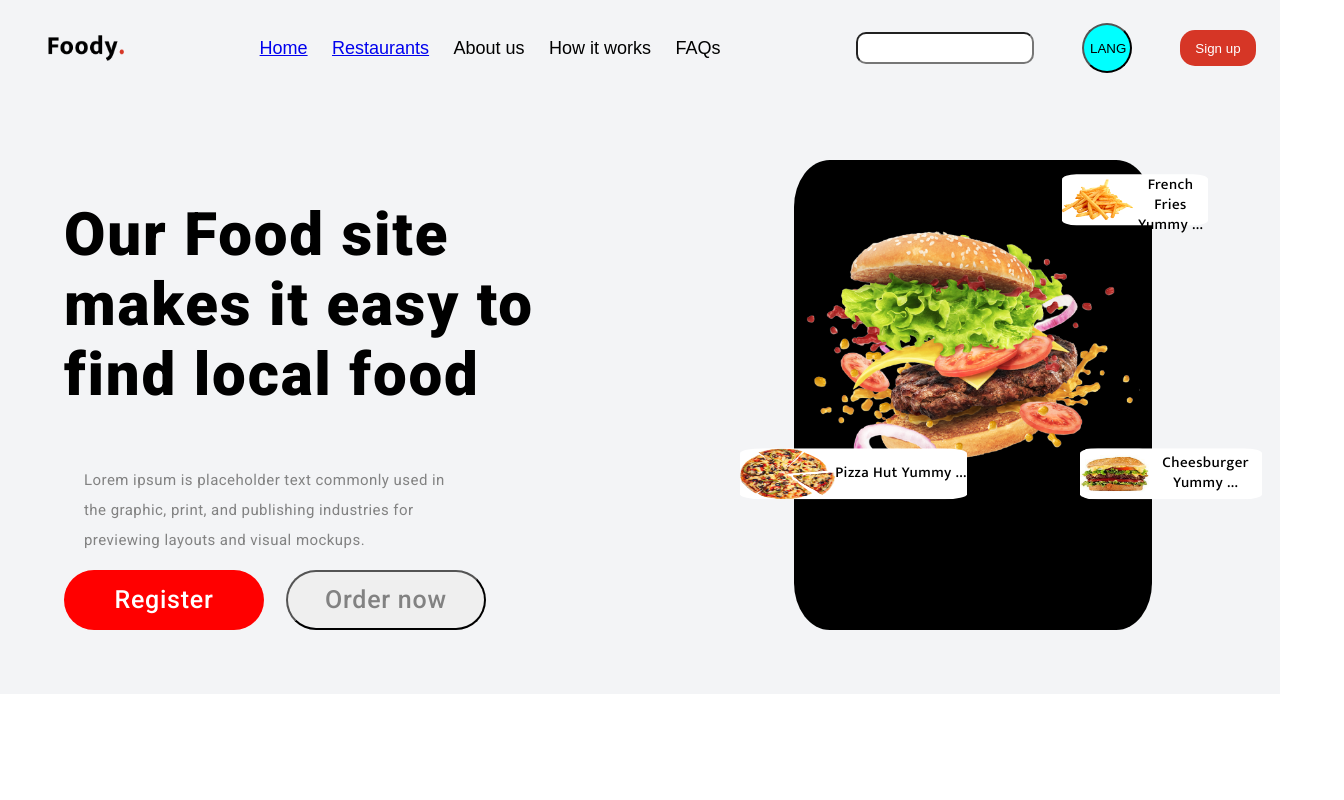
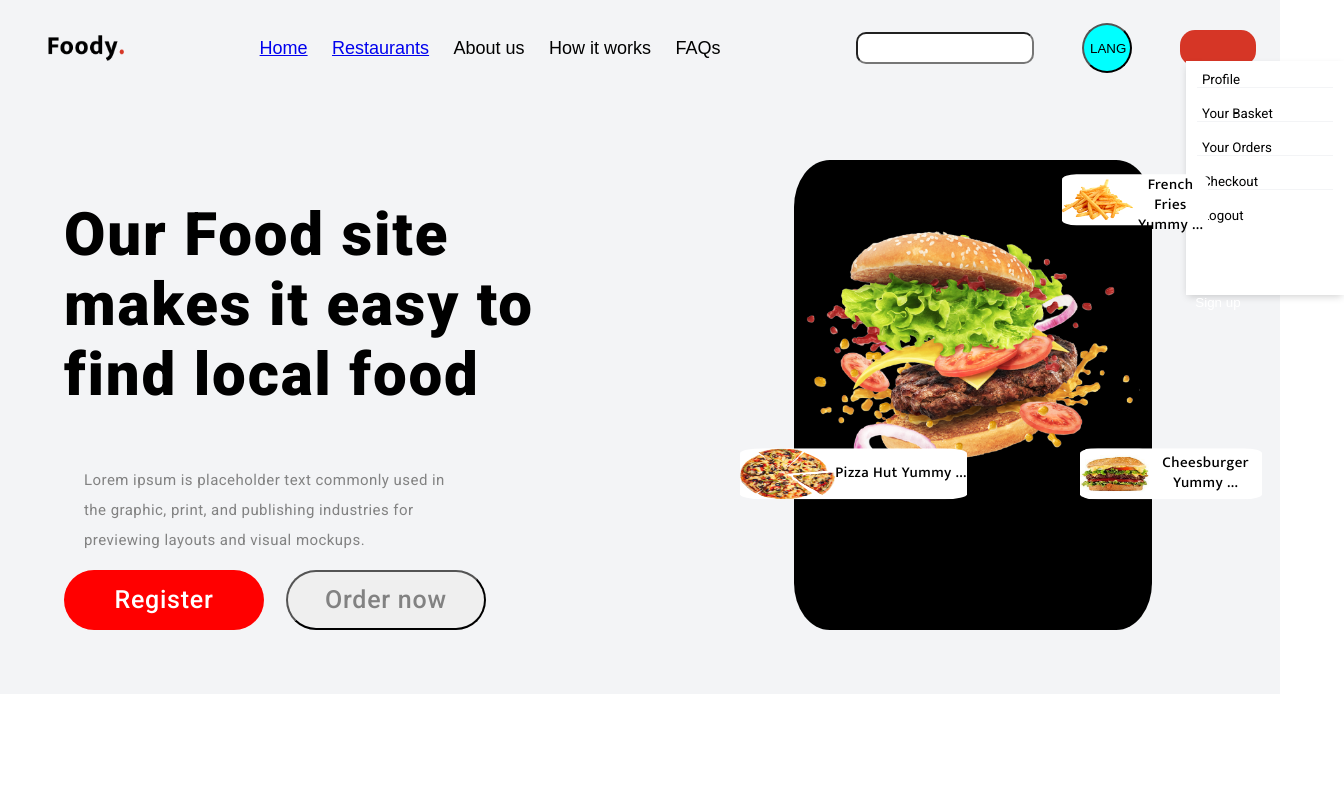
Before and after one commit to Rufat239/foody_client, a React (Create React App) app: page / in a window 1280 px wide. Both pictures are taken after a click on the button "Sign up". Shown: the top 800 px of the page, 1344 px wide, since content can reach past the window. Built offline with nearby package versions, Linux system fonts and the light colour scheme.

Commit message:
writed dropdown for sign up buutton in navbar

```diff
--- a/src/components/Header/Header.jsx
+++ b/src/components/Header/Header.jsx
@@ -1,9 +1,13 @@
-import React from "react";
+import React, { useState } from "react";
 import imageLogo from "../../assets/headerImages/Foody..png";
 import "../../style/header.css";
 import { Link } from "react-router-dom";
 
 function Header() {
+  const [showDropdown, setShowDropdown] = useState(false);
+  const toggleDropdown = () => {
+    setShowDropdown(!showDropdown);
+  };
   return (
     <div className="navBar">
       <div className="logoLinks">
@@ -25,7 +29,30 @@ function Header() {
       <div className="inputBtns">
         <input type="text" />
         <button className="langBtn">LANG</button>
-        <button className="inpSignUp">Sign up</button>
+        <button className="inpSignUp" onClick={toggleDropdown}>
+          {showDropdown && (
+            <div className="dropdownMenu">
+              <ul>
+                <li>
+                  <a href="/profile">Profile</a>
+                </li>
+                <li>
+                  <a href="/yourBasket">Your Basket</a>
+                </li>
+                <li>
+                  <a href="/yourOrders">Your Orders</a>
+                </li>
+                <li>
+                  <a href="/checkout">Checkout</a>
+                </li>
+                <li>
+                  <a href="/logout">Logout</a>
+                </li>
+              </ul>
+            </div>
+          )}
+          Sign up
+        </button>
       </div>
     </div>
   );
--- a/src/style/header.css
+++ b/src/style/header.css
@@ -61,3 +61,46 @@ body {
   border: 0;
   color: white;
 }
+
+/* .dropdownMenu {
+  display: none;
+  position: absolute;
+  top: 100%;
+  right: 0;
+  background: white;
+  border: 1px solid #ccc;
+  box-shadow: 0 4px 8px rgba(0, 0, 0, 0.1);
+  z-index: 1000;
+  padding: 10px;
+  border-radius: 4px;
+  width: 200px;
+}
+.profile:hover .dropdownMenu {
+  display: block;
+} */
+.dropdownMenu {
+  background-color: #fff;
+  box-shadow: 0px 3px 8px -2px rgba(0, 0, 0, 0.2);
+  width: 158px;
+  height: 234px;
+}
+.dropdownMenu ul {
+  margin-top: 30px;
+  padding: 7%;
+  text-align: left;
+}
+.dropdownMenu ul li {
+  list-style: none;
+  margin-bottom: 18px;
+  border-bottom: 1px solid #f3f4f6;
+  padding: 0 5px;
+  text-align: left;
+}
+.dropdownMenu ul li:last-child {
+  border-bottom: none;
+}
+.dropdownMenu ul li a {
+  text-decoration: none;
+  color: #000;
+  font-family: "Roboto";
+}
```
